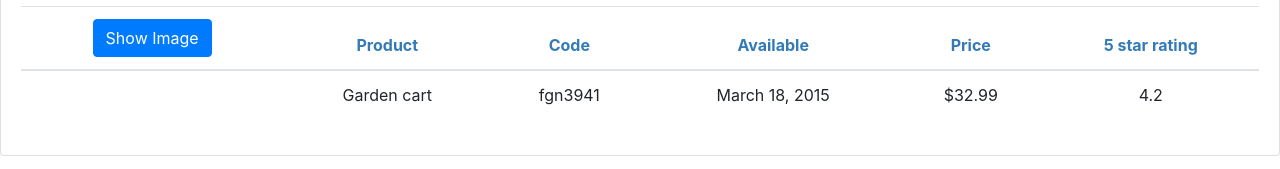
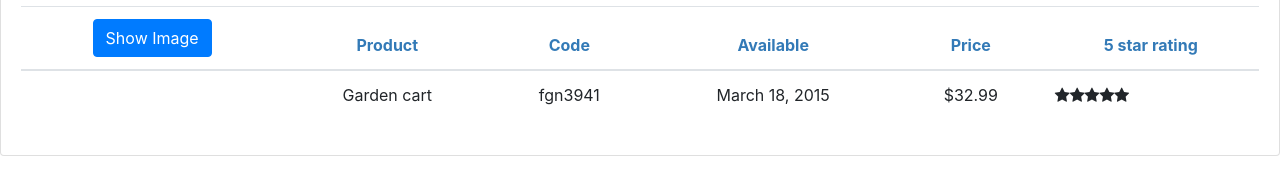
Before and after one commit to tiyalla/ProductManager, an Angular app: page / in a window 1280 px wide. Shown: the part 202-371 px from the top of the page. Built offline with nearby package versions, Linux system fonts and the light colour scheme.

Commit message:
Nest star component in product-list component

```diff
--- a/src/app/app.module.ts
+++ b/src/app/app.module.ts
@@ -5,12 +5,13 @@
 import { AppComponent } from './app.component';
 import { ProductListComponent } from './products/product-list.component';
 import { ConvertToSpacesPipe } from './shared/convert-to-spaces.pipe';
-
+import { StarComponent } from './shared/star.component'
 @NgModule({
   declarations: [
     AppComponent,
     ProductListComponent,
-    ConvertToSpacesPipe
+    ConvertToSpacesPipe,
+    StarComponent
   ],
   imports: [
     BrowserModule,
--- a/src/app/products/product-list.component.html
+++ b/src/app/products/product-list.component.html
@@ -45,7 +45,7 @@
                             <td>{{product.productCode | lowercase |convertToSpaces:'-'}}</td>
                             <td>{{product.releaseDate}}</td>
                             <td>{{product.price | currency: 'USD':'symbol'}}</td>
-                            <td>{{product.starRating}}</td>
+                            <td><pm-star></pm-star></td>
                     </tr>
                 </tbody>
             </table>
```
